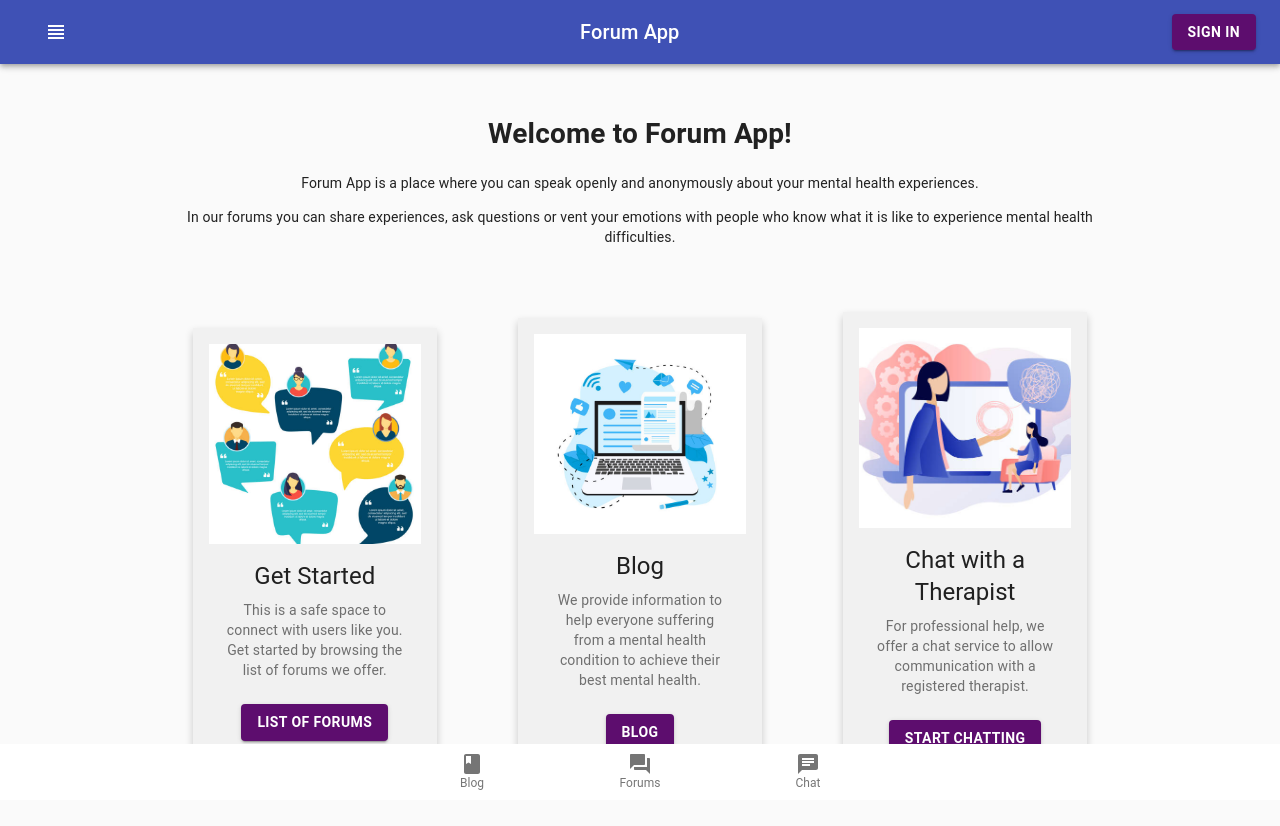
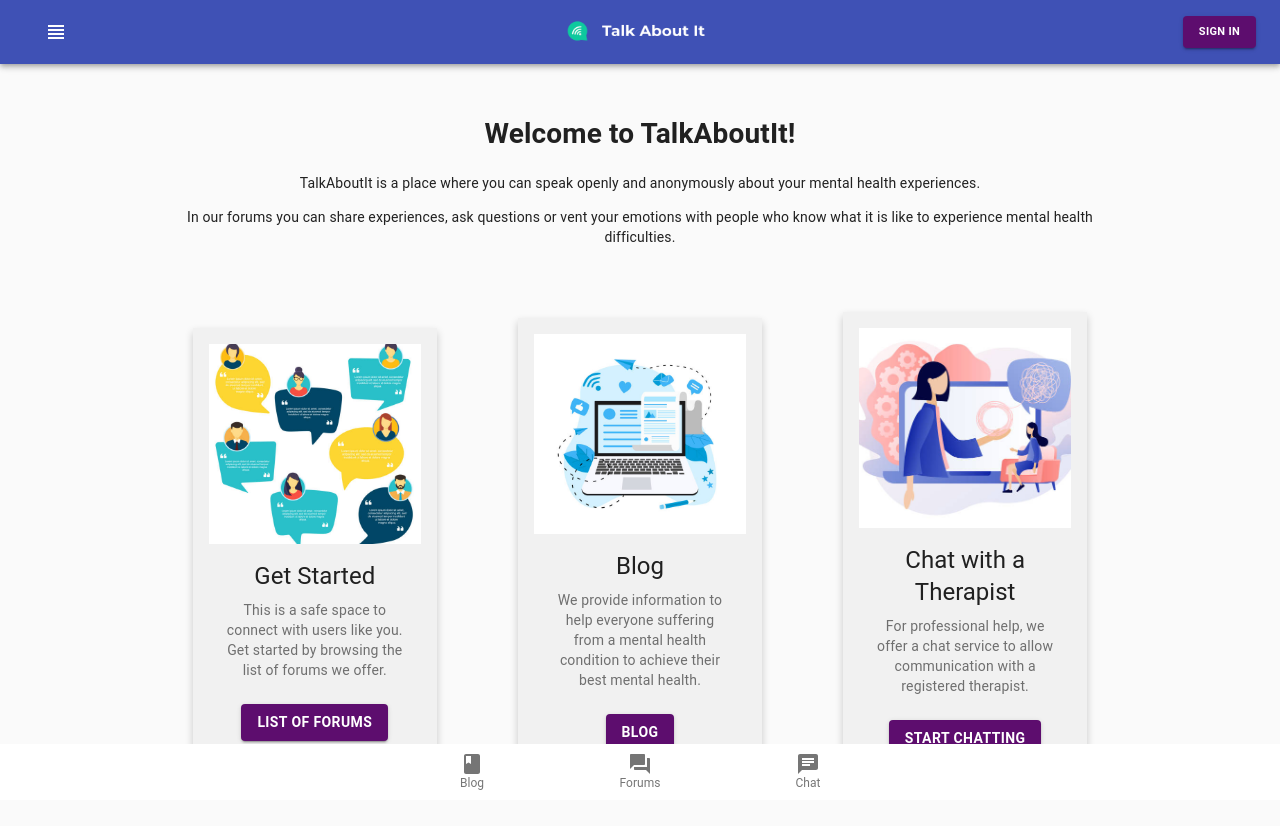
Before and after one commit to SeanSAnastasi/Mobile, a React (Create React App) app in the folder mobileapp/: page / in a window 1280 px wide. Shown: the top 826 px of the page. Built offline with nearby package versions, Linux system fonts and the light colour scheme.

Commit message:
Added logo

```diff
--- a/mobileapp/src/components/HomePage.js
+++ b/mobileapp/src/components/HomePage.js
@@ -19,8 +19,8 @@ function HomePage() {
     return (
         <>
         <div class="centerContent">
-            <h1 class="header-1">Welcome to Forum App!</h1>
-            <p>Forum App is a place where you can speak openly and anonymously about your mental health experiences.</p>
+            <h1 class="header-1">Welcome to TalkAboutIt!</h1>
+            <p>TalkAboutIt is a place where you can speak openly and anonymously about your mental health experiences.</p>
             <p>In our forums you can share experiences, ask questions or vent your emotions with people who know what it is like to experience mental health difficulties.</p>
             <div class="card-row">
                 <div class="card-column">
--- a/mobileapp/src/components/common/Bar.js
+++ b/mobileapp/src/components/common/Bar.js
@@ -13,7 +13,7 @@ import MenuItem from "@material-ui/core/MenuItem";
 import "../../styles.css";
 import Profile from "../ManageProfile";
 import { firestore } from "../../firebase";
-
+import Logo from "../../images/logo.png";
 
 function Bar(props) {
 
@@ -71,10 +71,11 @@ function Bar(props) {
                 <Box flexGrow={1}>
                     <Typography className="app-title" color="inherit" variant="h6">
                         <a href="/" class="forum-bar-title">
-                            Forum App
+                            <IconButton className="app-title">
+                                 <img src={Logo} alt="Talk about it logo" style={{maxWidth: '150px', padding: '0', lineHeight: '0', margin: '0'}}></img>
+                            </IconButton>
                         </a>
                     </Typography>
-
                 </Box>
 
                 {props.isLoggedIn && (
@@ -95,7 +96,7 @@ function Bar(props) {
                 </>
                 )}
                 {!props.isLoggedIn &&
-                <Button className="accessibleButton" variant="contained" style={{color: "white", textDecoration:"none"}} onClick={props.onSignInClick}>
+                <Button className="accessibleButton" variant="contained" style={{color: "white", textDecoration:"none", fontSize: "11px"}} onClick={props.onSignInClick}>
                     Sign in
                 </Button>
                 }
```
Also changed, not shown: mobileapp/src/images/logo.png (added).
